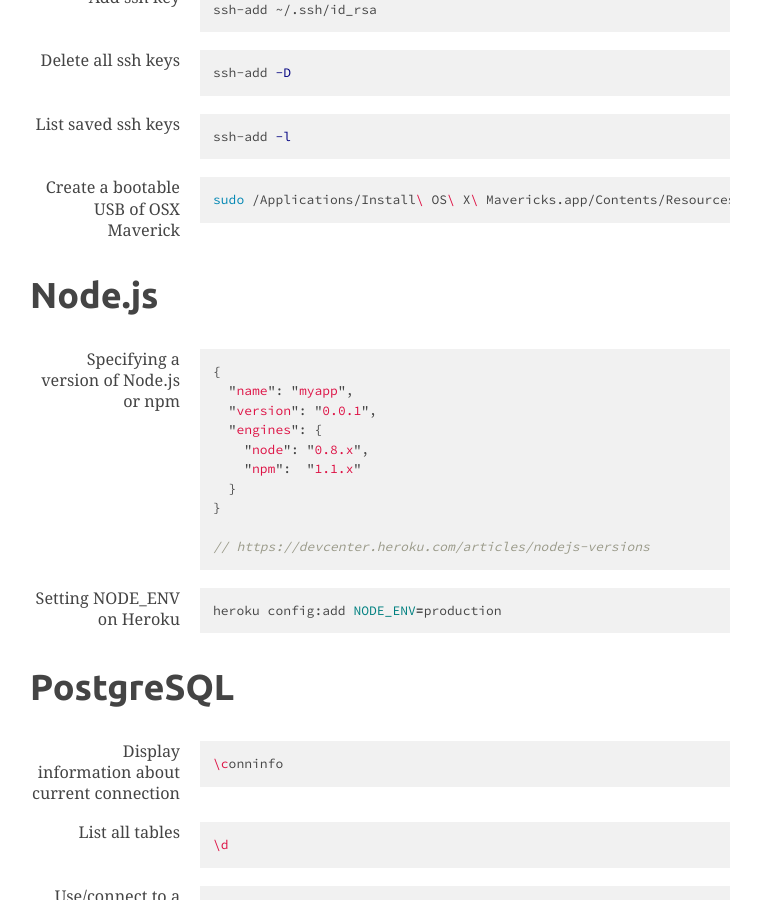
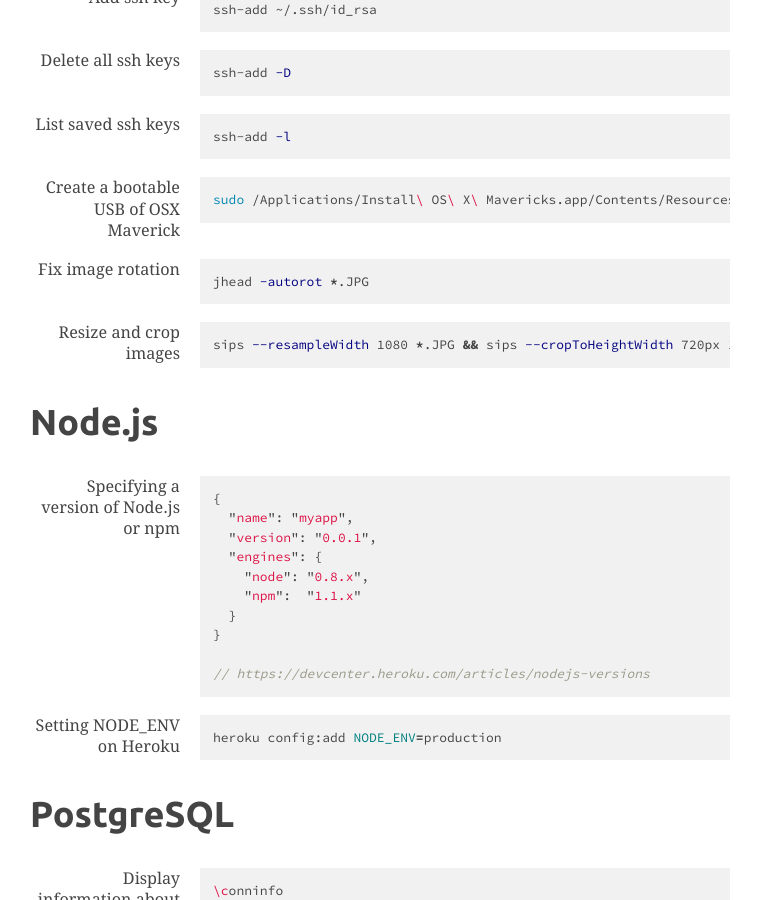
Before and after one commit to phatograph/blog, a Jekyll site: the page built from cheats/index.html, in a window 1280 px wide and 900 px high, scrolled down 3447 px. Shown: the whole window, without its empty margins (310-1071 px from the left). Built offline with Jekyll 4.4.1, drawn with Linux system fonts in a browser that asks for light colours; some web fonts are replaced; comment, search, counter and statistics services are not loaded.

Commit message:
More cheat

```diff
--- a/cheats/index.html
+++ b/cheats/index.html
@@ -342,6 +342,20 @@
 sudo /Applications/Install\ OS\ X\ Mavericks.app/Contents/Resources/createinstallmedia --volume /Volumes/UNTITLED --applicationpath /Applications/Install\ OS\ X\ Mavericks.app
 {% endhighlight %}
 </div>
+
+<div class="entry">
+<p>Fix image rotation</p>
+{% highlight bash %}
+jhead -autorot *.JPG
+{% endhighlight %}
+</div>
+
+<div class="entry">
+<p>Resize and crop images</p>
+{% highlight bash %}
+sips --resampleWidth 1080 *.JPG && sips --cropToHeightWidth 720px 1080px *.JPG
+{% endhighlight %}
+</div>
 </div>
 
 <div class="block">
```
